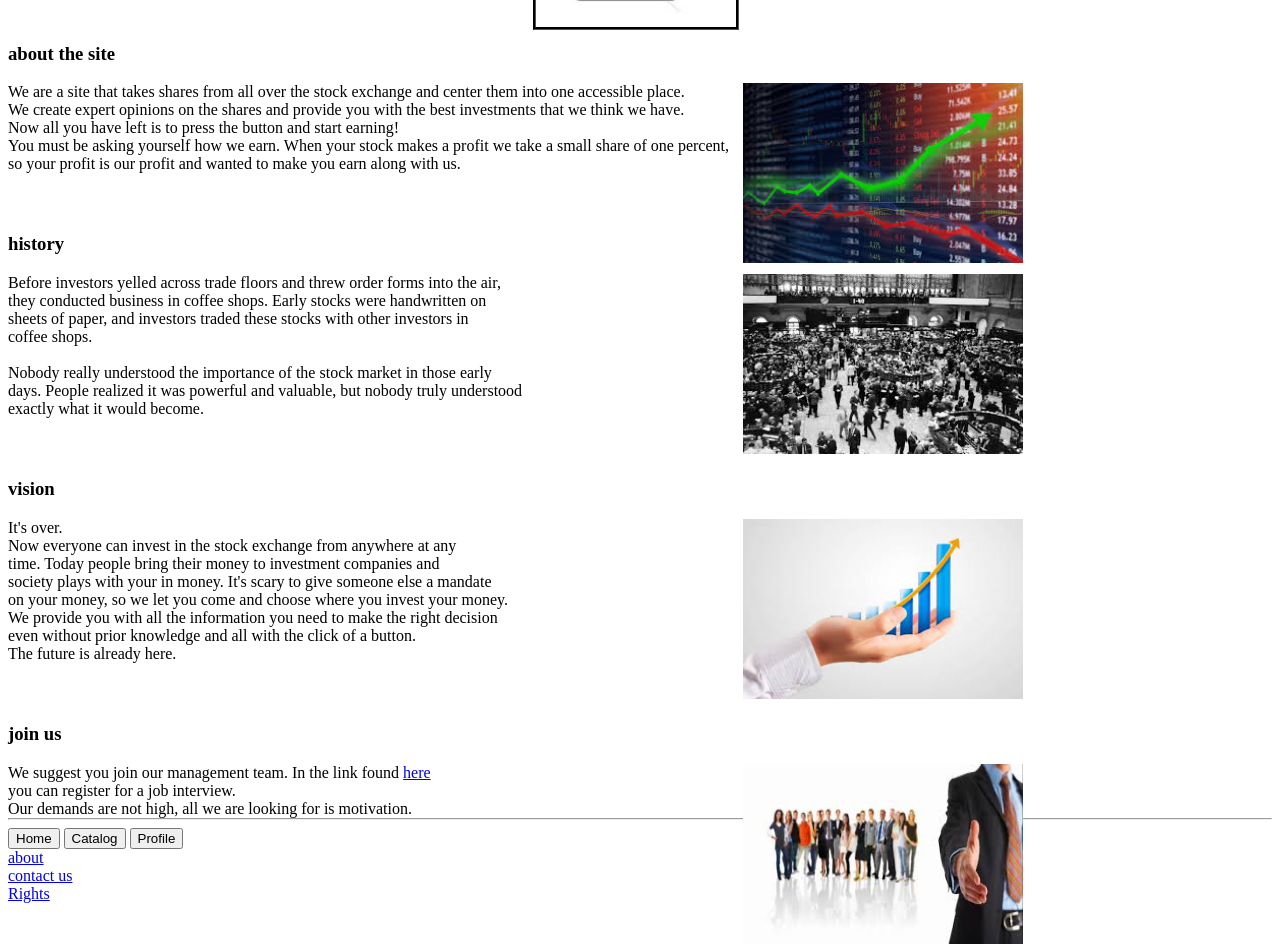
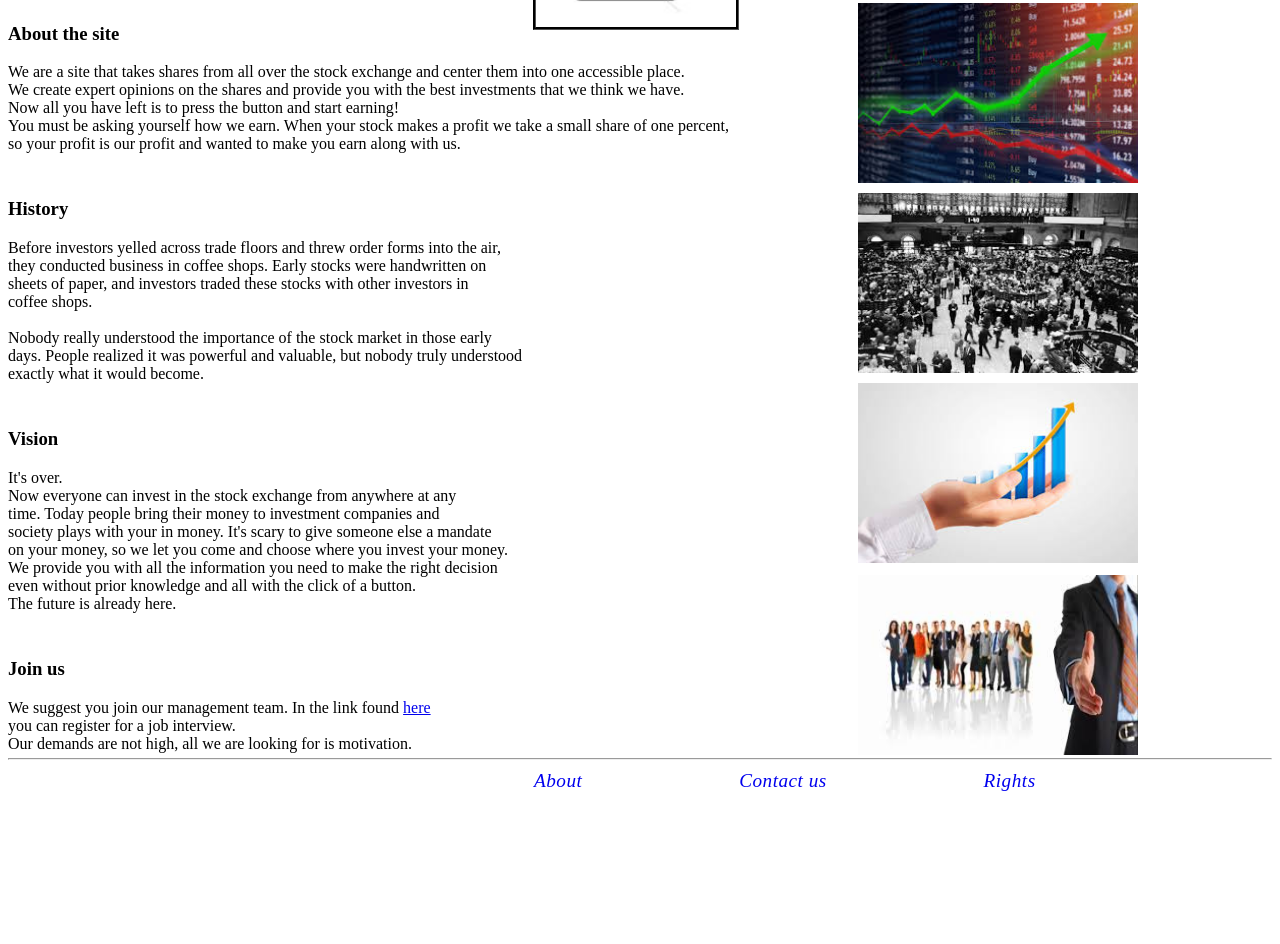
Before and after one commit to gileadn/web, a plain HTML site: page pages/about/about.html in a window 1280 px wide. Shown: the part 229-1173 px from the top of the page. After the commit the page ends 1030 px from the top, so only its background shows below. Drawn offline with Linux system fonts and the light colour scheme.

Commit message:
Edited Footer, About page tweaks

```diff
--- a/css/footer.css
+++ b/css/footer.css
@@ -0,0 +1,46 @@
+.FooterLinks {
+    position: relative;
+    left: 450px;
+    display: inline-block;
+    letter-spacing: 0.5px;
+    margin-right: 75px;
+    margin-left: 75px;
+}
+
+footer {
+    color: #ffffff;
+    font-style: oblique;
+    font-size: larger;
+}
+
+footer a:-webkit-any-link {
+    border: 1px solid var(--lgnbtn-border-color);
+    background: var(--lgnbtn-bg-color);
+    border-radius: 3px;
+    text-decoration: unset;
+}
+
+footer a:hover {
+    background: var(--lgnbtn-bg-color-hover);
+    color:var(--txt-color);
+}
+
+:root{
+    --lgnbtn-bg-color-hover:dimgray;
+    --lgnbtn-bg-color:white;
+    --lgnbtn-border-color: rgba(212, 106, 31, 0);;
+    --txt-color:white;;
+}
+
+.FooterLinks {
+    border: 1px solid var(--lgnbtn-border-color);
+    background: var(--lgnbtn-bg-color);
+    border-radius: 3px;
+    transition: all 250ms linear 125ms;
+}
+
+.FooterLinks:hover {
+    background: var(--lgnbtn-bg-color-hover);
+    color:var(--txt-color);
+
+}
--- a/pages/about/About.css
+++ b/pages/about/About.css
@@ -6,15 +6,15 @@ img.img_abt{
     height: 180px;
     width: 280px;
     position: absolute;
-    left: 735px;
+    left: 850px;
 }
 
 p {
     position: relative;
-    margin: 0px 0px 60px;
+    margin: 0px 0px 45px;
 }
 
 main div {
     position: relative;
-    top: 60px;
+    top: 40px;
 }
--- a/pages/about/about.html
+++ b/pages/about/about.html
@@ -15,9 +15,9 @@
     <div>
         <span class = menu>
             <ul>
-                <li><a href="">Home Page</a></li>
-                <li><a href="">Catalog</a></li>
-                <li><a href="">Profile</a></li>
+                <li><a href="../homePage/homePage.html">Home Page</a></li>
+                <li><a href="../catalog/placeholder.html">Catalog</a></li>
+                <li><a href="../profile/placeholder.html">Profile</a></li>
                 <li><a href="">About</a></li>
             </ul>
         </span>
@@ -44,8 +44,8 @@
         <a href="about.html">About</a>
     </nav>
     <div>
-        <h3>about the site</h3>
-        <img class="img_abt" src="../../image/about_thesite.jpg" height="183" width="276" />
+        <h3>About the site</h3>
+        <img class="img_abt" src="../../image/about_thesite.jpg" height="183" width="276"  style="bottom: -30px;"/>
         <p>
             We are a site that takes shares from all over the stock exchange and center them into one accessible place.<br/>
             We create expert opinions on the shares and provide you with the best investments that we think we have.<br/>
@@ -55,8 +55,8 @@
         </p>
     </div>
     <div>
-        <h3>history</h3>
-        <img class="img_abt" src="../../image/about_history.jpg" height="183" width="275" />
+        <h3>History</h3>
+        <img class="img_abt" src="../../image/about_history.jpg" height="183" width="275" style="bottom: 10px;"/>
         <p>
             Before investors yelled across trade floors and threw order forms into the air,<br/>
             they conducted business in coffee shops.  Early stocks were handwritten on <br/>
@@ -69,8 +69,8 @@
         </p>
     </div>
     <div>
-        <h3>vision</h3>
-        <img class="img_abt" src="../../image/about_vision.jpg" height="183" width="275" />
+        <h3>Vision</h3>
+        <img class="img_abt" src="../../image/about_vision.jpg" height="183" width="275" style="bottom: 50px;" />
             <p>
                 It's over. <br/>
                 Now everyone can invest in the stock exchange from anywhere at any<br/>
@@ -83,8 +83,8 @@
             </p>
     </div>
     <div>
-        <h3>join us</h3>
-        <img class="img_abt" src="../../image/about_joinus.jpg" height="158" width="320"/>
+        <h3>Join us</h3>
+        <img class="img_abt" src="../../image/about_joinus.jpg" height="158" width="320" style="bottom: -2px;" />
         <p>
             We suggest you join our management team. In the link found <a href="#">here</a><br/>
             you can register for a job interview.<br/>
@@ -94,21 +94,16 @@
 </main>
 <footer>
     <hr>
-    <span>
-        <input type="button" value="Home">
-        <input type="button" value="Catalog">
-        <input type="button" value="Profile">
-    </span>
-    <div>
-        <div>
-            <a href="about.html">about</a>
-        </div>
-        <div>
-            <a href="#">contact us</a>
-        </div>
-        <div>
-            <a href="#">Rights</a>
-        </div>
+    <div >
+        <span>
+            <a class="FooterLinks" href="about.html">About</a>
+        </span>
+        <span>
+            <a class="FooterLinks" href="#">Contact us</a>
+        </span>
+        <span>
+            <a class="FooterLinks" href="#">Rights</a>
+        </span>
     </div>
 </footer>
 </body>
```
